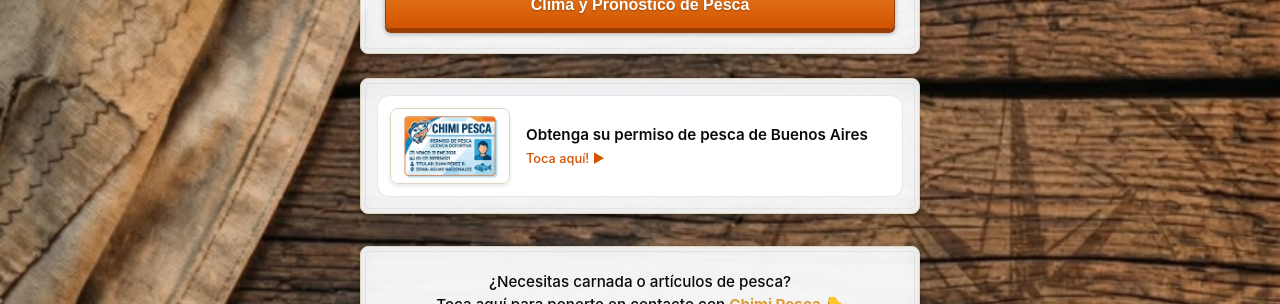
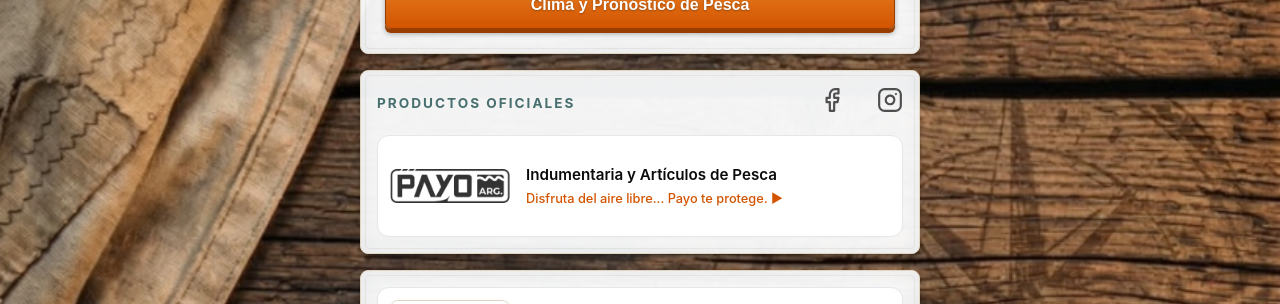
Before and after one commit to nicosubealanube/lodechimipesca, a React (Vite) app: page / in a window 1280 px wide. Shown: the part 477-781 px from the top of the page. Built offline with nearby package versions, Linux system fonts and the light colour scheme; no server answers.

Commit message:
add payo as sponsor

```diff
--- a/src/App.jsx
+++ b/src/App.jsx
@@ -4,6 +4,7 @@ import WeatherCard from './components/WeatherCard'
 import Footer from './components/Footer'
 import LocationInfoCard from './components/LocationInfoCard'
 import FishingReport from './components/FishingReport'
+import SponsorPayo from './components/SponsorPayo'
 import FishingLicense from './components/FishingLicense'
 import { getFishingPrediction } from './utils/fishingLogic'
 import { fetchWeatherWithFallback } from './utils/weatherService'
@@ -556,6 +557,7 @@ function App() {
                 )}
 
                 <FishingReport />
+                <SponsorPayo />
                 <FishingLicense />
             </main>
             <Footer />
--- /dev/null
+++ b/src/components/SponsorPayo.jsx
@@ -0,0 +1,58 @@
+import React from 'react';
+import { Facebook, Instagram } from 'lucide-react';
+import payoLogo from '../assets/payo_logo.png';
+
+export default function SponsorPayo() {
+    return (
+        <div className="fishing-report-card" style={{ margin: '-8px 0' }}>
+            <div style={{ display: 'flex', justifyContent: 'space-between', alignItems: 'center', marginBottom: '16px' }}>
+                <h3 className="location-title" style={{ margin: 0, padding: 0, fontSize: '0.85rem', textTransform: 'uppercase', letterSpacing: '2px', borderBottom: 'none', opacity: 0.8 }}>
+                    Productos Oficiales
+                </h3>
+                <div style={{ display: 'flex', gap: '16px' }}>
+                    <a
+                        href="https://www.facebook.com/payoargentina"
+                        target="_blank"
+                        rel="noopener noreferrer"
+                        aria-label="Facebook Payo Argentina"
+                        style={{ color: 'inherit', transition: 'opacity 0.2s', opacity: 0.7, padding: '8px', margin: '-8px 0' }}
+                        onMouseEnter={(e) => e.currentTarget.style.opacity = 1}
+                        onMouseLeave={(e) => e.currentTarget.style.opacity = 0.7}
+                    >
+                        <Facebook size={26} />
+                    </a>
+                    <a
+                        href="https://www.instagram.com/payo_argentina/"
+                        target="_blank"
+                        rel="noopener noreferrer"
+                        aria-label="Instagram Payo Argentina"
+                        style={{ color: 'inherit', transition: 'opacity 0.2s', opacity: 0.7, padding: '8px', margin: '-8px -8px -8px 0' }}
+                        onMouseEnter={(e) => e.currentTarget.style.opacity = 1}
+                        onMouseLeave={(e) => e.currentTarget.style.opacity = 0.7}
+                    >
+                        <Instagram size={26} />
+                    </a>
+                </div>
+            </div>
+
+            <a
+                href="https://payoargentina.com"
+                target="_blank"
+                rel="noopener noreferrer"
+                className="video-link-row"
+            >
+                <div style={{ width: '120px', height: '76px', flexShrink: 0, display: 'flex', alignItems: 'center', justifyContent: 'center' }}>
+                    <img
+                        src={payoLogo}
+                        alt="Payo Argentina"
+                        style={{ maxWidth: '100%', maxHeight: '100%', objectFit: 'contain', filter: 'brightness(0) opacity(0.8)' }}
+                    />
+                </div>
+                <div className="video-info">
+                    <span className="video-title">Indumentaria y Artículos de Pesca</span>
+                    <span className="watch-now-text">Disfruta del aire libre... Payo te protege. ▶</span>
+                </div>
+            </a>
+        </div>
+    );
+}
```
Also changed, not shown: src/assets/payo_logo.png (added).
